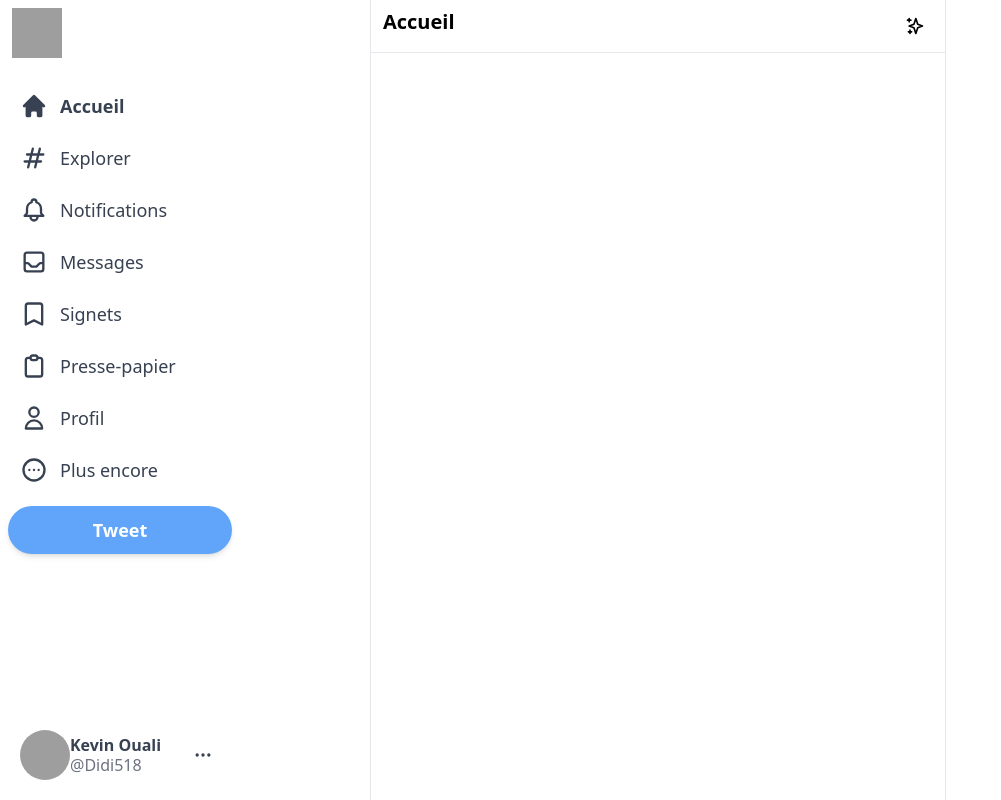
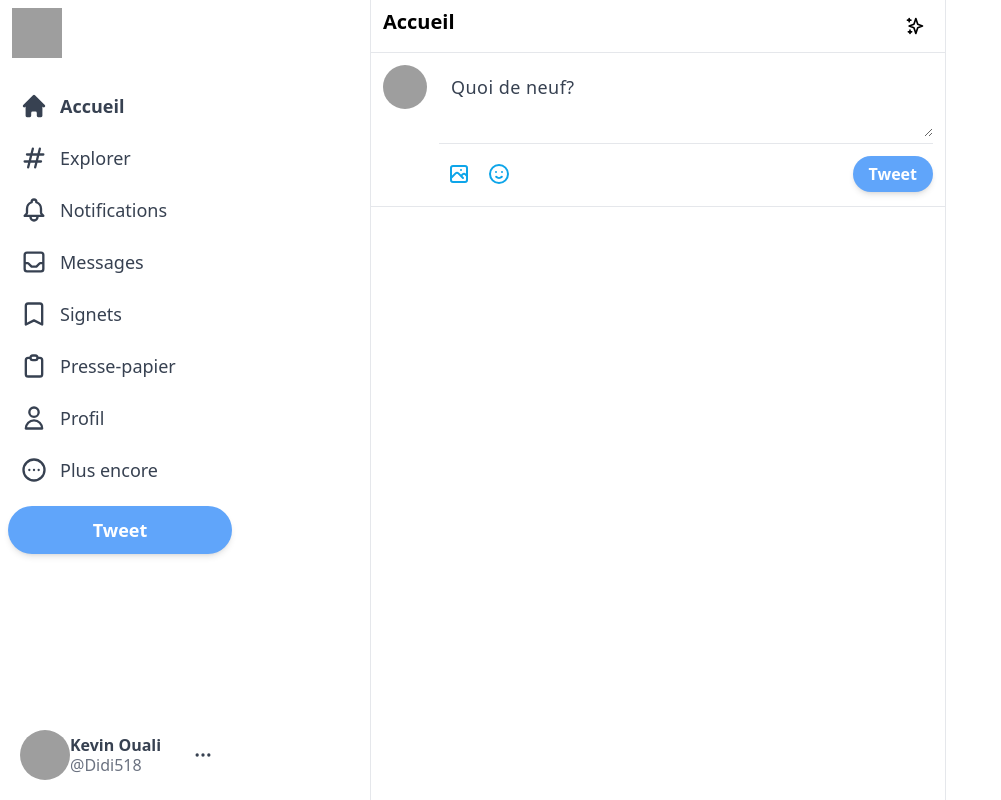
Before and after one commit to Didi518/keke-tweet, a Next.js app: page / in a window 1280 px wide. Shown: the whole page, without its empty margins (0-1001 px from the left). Built offline with nearby package versions, Linux system fonts and the light colour scheme; grey boxes are pictures that could not be loaded.

Commit message:
section inputs de la partie principale

```diff
--- a/components/Feed.js
+++ b/components/Feed.js
@@ -1,4 +1,5 @@
 import { SparklesIcon } from '@heroicons/react/outline';
+import Input from './Input';
 
 export default function Feed() {
   return (
@@ -9,6 +10,7 @@
           <SparklesIcon className="h-5" />
         </div>
       </div>
+      <Input />
     </div>
   );
 }
--- /dev/null
+++ b/components/Input.js
@@ -0,0 +1,31 @@
+import { EmojiHappyIcon, PhotographIcon } from '@heroicons/react/outline';
+
+export default function Input() {
+  return (
+    <div className="flex border-b border-gray-200 p-3 space-x-3">
+      <img
+        src="http://localhost:3000/_next/image?url=https%3A%2F%2Fpvtistes.net%2Fforum%2Fattachments%2Fcharte-de-pvtistes-net-et-aide-lutilisation-12%2F3089d1540903562-comment-creer-son-avatar-style-manga-20110129191325_yepaland_c57fn8tihamxpyg3euzd9bor4lwjvq06s2k1.jpg&w=128&q=75"
+        alt="img-utilisateur"
+        className="h-11 w-11 rounded-full cursor-pointer hover:brightness-95"
+      ></img>
+      <div className="w-full divide-y divide-gray-200">
+        <div className="">
+          <textarea
+            className="w-full border-none focus:ring-0 text-lg placeholder-gray-700 tracking-wide min-h-[50px] text-gray-700"
+            row="2"
+            placeholder="Quoi de neuf?"
+          ></textarea>
+        </div>
+        <div className="flex items-center justify-between pt-2.5">
+          <div className="flex">
+            <PhotographIcon className="h-10 w-10 hoverEffect p-2 text-sky-500 hover:bg-sky-100" />
+            <EmojiHappyIcon className="h-10 w-10 hoverEffect p-2 text-sky-500 hover:bg-sky-100" />
+          </div>
+          <button className="bg-blue-400 text-white px-4 py-1.5 rounded-full font-bold shadow-md hover:brightness-95 disabled:opacity-50">
+            Tweet
+          </button>
+        </div>
+      </div>
+    </div>
+  );
+}
--- a/package.json
+++ b/package.json
@@ -15,6 +15,7 @@
     "react-dom": "18.2.0"
   },
   "devDependencies": {
+    "@tailwindcss/forms": "^0.5.2",
     "autoprefixer": "^10.4.7",
     "eslint": "8.17.0",
     "eslint-config-next": "12.1.6",
--- a/tailwind.config.js
+++ b/tailwind.config.js
@@ -6,5 +6,5 @@
   theme: {
     extend: {},
   },
-  plugins: [],
+  plugins: [require('@tailwindcss/forms')],
 };
```
Also changed, not shown: 1 other file (tests, documents, lock files or other folders).
